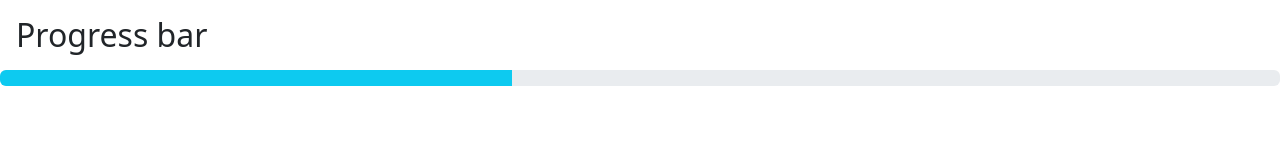
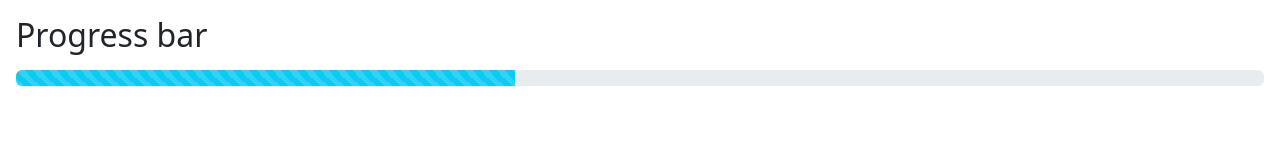
Before and after one commit to Vladyslav-Vorobiov/work19_progressBar, a React (Create React App) app: page / in a window 1280 px wide. Shown: the top 160 px of the page. Built offline with nearby package versions, Linux system fonts and the light colour scheme.

Commit message:
progressbar styles added

```diff
--- a/src/components/ProgressBar.jsx
+++ b/src/components/ProgressBar.jsx
@@ -7,8 +7,8 @@
             width: percentage + "%",
         }
         return (
-             <div className="progress">
-                 <div className="progress-bar bg-info"
+             <div className="progress m-3">
+                 <div className="progress-bar progress-bar-striped bg-info"
                      role="progressbar"
                      aria-valuenow={percentage}
                      aria-valuemin="0"
```
